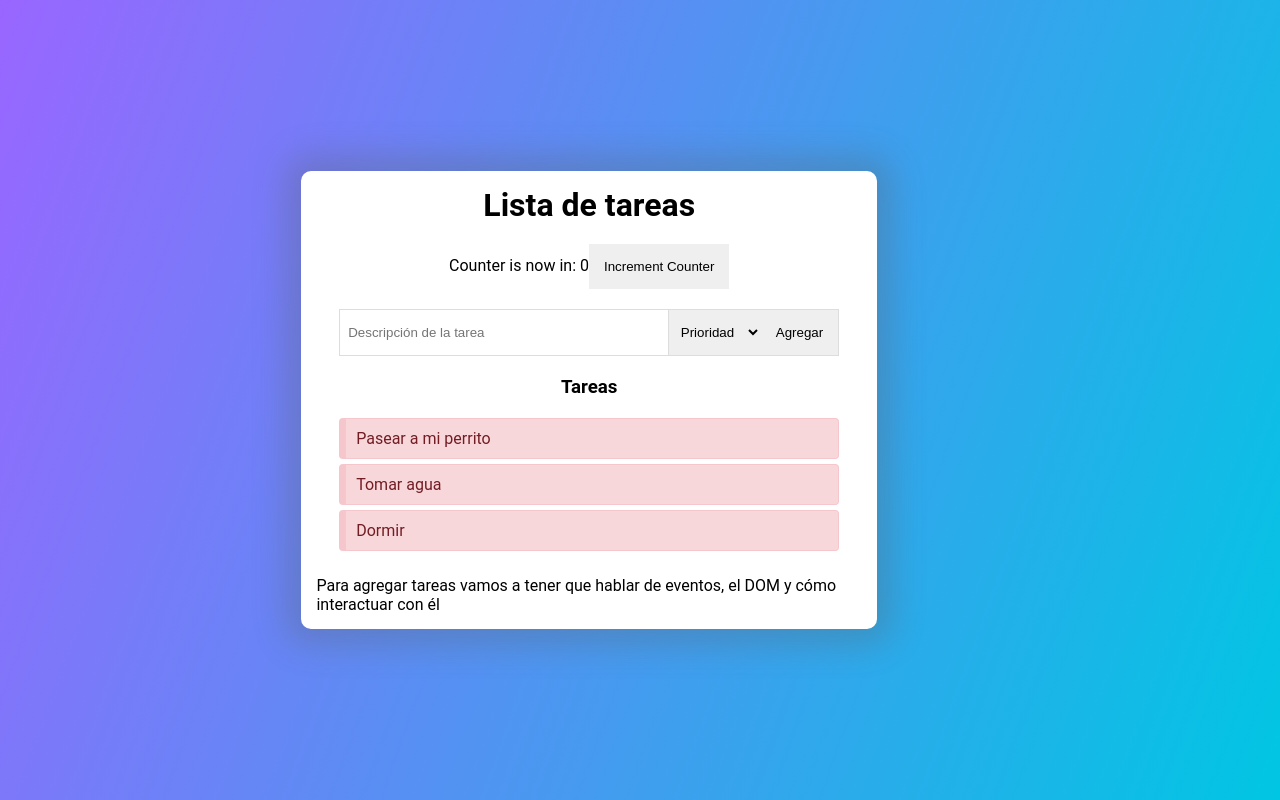
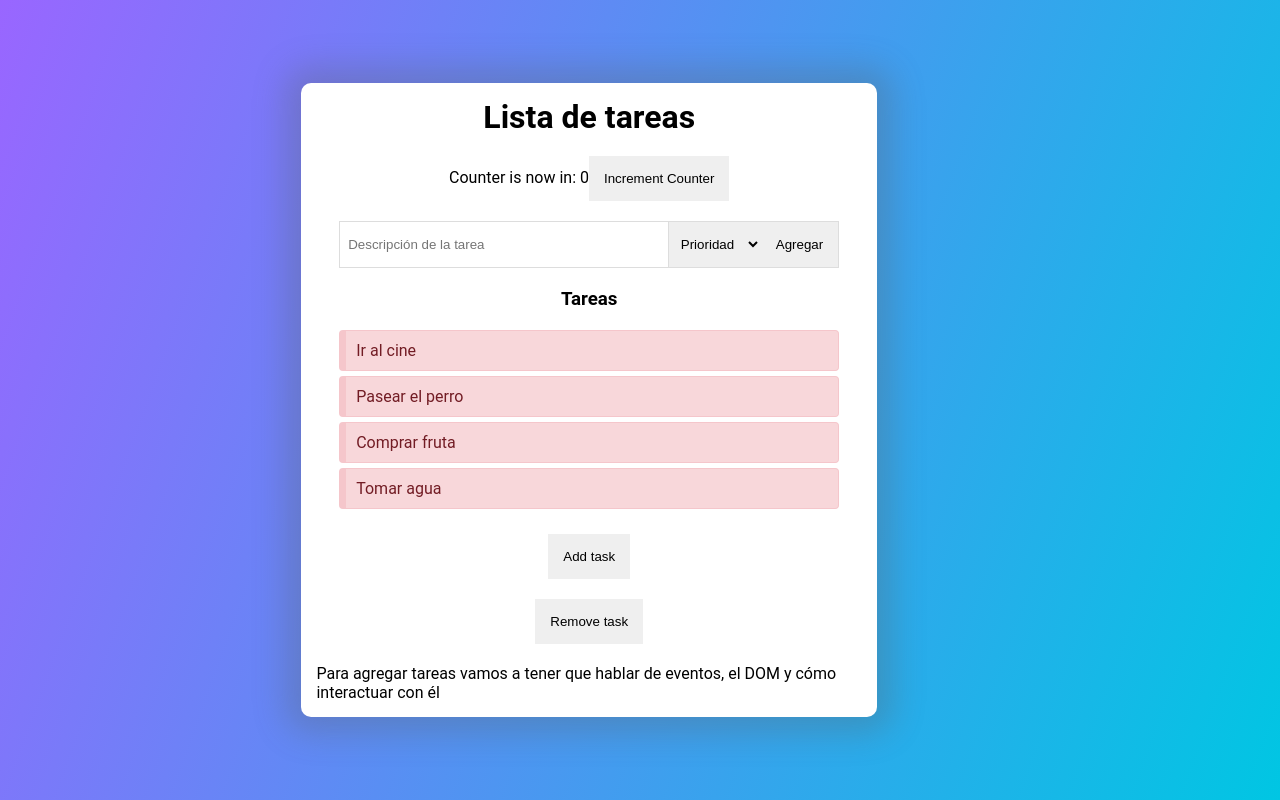
Before and after one commit to SantiRodNu/todo-list-react, a React (Create React App) app in the folder todo-list/: page / in a window 1280 px wide. Built offline with nearby package versions, Linux system fonts and the light colour scheme.

Commit message:
set state

```diff
--- a/todo-list/src/ListaTareas.jsx
+++ b/todo-list/src/ListaTareas.jsx
@@ -1,17 +1,41 @@
 import Tarea from "./Tarea";
-const tareas = [
-  { titulo: "Pasear a mi perrito" },
-  { titulo: "Tomar agua" },
-  { titulo: "Dormir" },
+import { useState } from "react";
+const tareasIniciales = [
+  { id: 1, titulo: "Ir al cine" },
+  { id: 2, titulo: "Pasear el perro" },
+  { id: 3, titulo: "Comprar fruta" },
+  { id: 4, titulo: "Tomar agua" },
 ];
 
 const ListaTareas = () => {
+  const [tareas, setTareas] = useState(tareasIniciales);
+
+  const addTask = () => {
+    const newTask = {
+      id: Math.floor(Math.random() * 100),
+      titulo: "Nueva Tarea",
+    };
+
+    const newTasks = [...tareas, newTask];
+
+    // for (let index = 0; index < tareas.length; index++) {
+    //   newTasks.push(tareas[index]);
+    // }
+
+    // newTasks.push(newTask);
+    setTareas(newTasks);
+  };
+
   return (
-    <ul id="lista-tareas">
-      {tareas.map((tarea) => {
-        return <Tarea titulo={tarea.titulo} />;
-      })}
-    </ul>
+    <>
+      <ul id="lista-tareas">
+        {tareas.map((tarea) => {
+          return <Tarea titulo={tarea.titulo} />;
+        })}
+      </ul>
+      <button onClick={addTask}>Add task</button>
+      <button>Remove task</button>
+    </>
   );
 };
 
```
